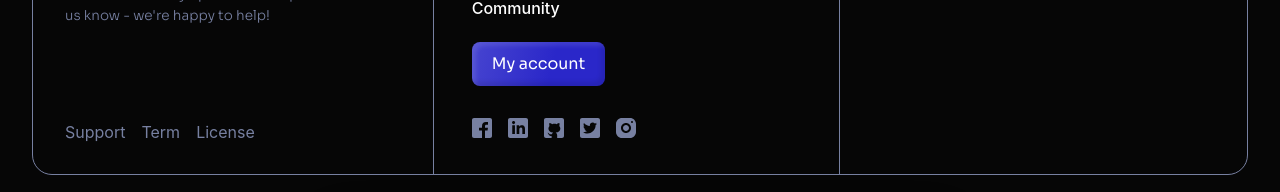
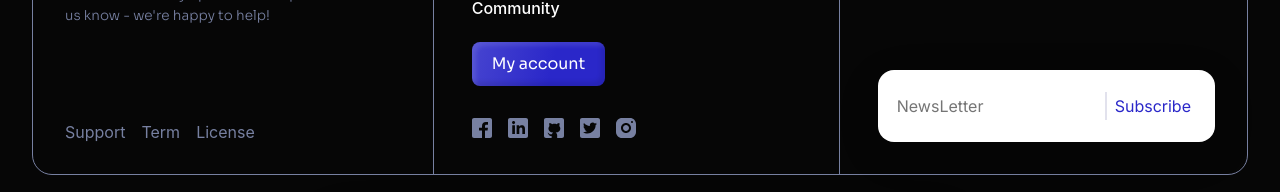
Before and after one commit to MichalJankowsk/nifty-landing, a Next.js app: page / in a window 1280 px wide. Shown: the part 277-469 px from the top of the page. Built offline with nearby package versions, Linux system fonts and the light colour scheme.

Commit message:
Create Newsletter Field (#18)

```diff
--- a/package.json
+++ b/package.json
@@ -21,7 +21,6 @@
     "eslint-plugin-react": "^7.32.2",
     "eslint-plugin-react-hooks": "^4.6.0",
     "prettier": "^2.8.4",
-    "formik": "^2.2.9",
     "next": "12",
     "next-redux-wrapper": "^8.0.0",
     "react": "^18.2.0",
--- /dev/null
+++ b/src/components/field/Field.js
@@ -0,0 +1,40 @@
+import { useState } from 'react'
+import PropTypes from 'prop-types'
+import clsx from 'clsx'
+
+import stl from './Field.module.scss'
+
+const Field = ({ customClass }) => {
+  const [inputVal, setInputVal] = useState('')
+
+  return (
+    <form
+      className={clsx(stl.container, customClass)}
+      onSubmit={e => {
+        e.preventDefault()
+        setInputVal('')
+      }}
+    >
+      <div className={stl.inputBox}>
+        <input
+          type="email"
+          value={inputVal}
+          onChange={e => setInputVal(e.target.value)}
+          placeholder="NewsLetter"
+          pattern="[a-z0-9._%+-]+@[a-z0-9.-]+\.[a-z]{2,4}$"
+          required
+        />
+      </div>
+
+      <button className={stl.iconBox} type="submit">
+        Subscribe
+      </button>
+    </form>
+  )
+}
+
+Field.propTypes = {
+  customClass: PropTypes.string,
+}
+
+export default Field
--- /dev/null
+++ b/src/components/field/Field.module.scss
@@ -0,0 +1,48 @@
+@import 'styles/common';
+
+.font {
+  font-family: 'Inter', sans-serif;
+  font-weight: 400;
+  font-size: 1rem;
+  line-height: 150%;
+}
+
+.container {
+  @extend .spaceBetween;
+  max-width: 540px;
+  width: 100%;
+  padding: 1rem;
+  border-radius: 1rem;
+  background-color: $white;
+  box-shadow: 0px 12px 45px $tBlack;
+  position: relative;
+}
+
+.inputBox {
+  width: 80%;
+
+  input {
+    @extend .clearStyles, .font;
+    width: 100%;
+    padding: 0.15rem;
+    color: $black;
+    border-right: 2px solid $veryLightGray;
+
+    &::-webkit-input-placeholder,
+    &::-moz-placeholder {
+      color: $secondaryGray;
+    }
+  }
+}
+
+.iconBox {
+  @extend .clearStyles, .flexCenter, .font;
+  padding: 0.5rem;
+  color: $primaryBlue;
+  border-radius: 8px;
+  cursor: pointer;
+
+  &:hover {
+    background-color: $veryPaleBlue;
+  }
+}
--- /dev/null
+++ b/src/components/field/index.js
@@ -0,0 +1,3 @@
+import Field from './Field'
+
+export default Field
--- a/src/components/footer/Footer.js
+++ b/src/components/footer/Footer.js
@@ -4,6 +4,7 @@ import clsx from 'clsx'
 
 import Button from 'components/button'
 import Para from 'components/para'
+import Field from 'components/field'
 
 import LightLogo from 'assets/svg/logo.svg'
 import DarkLogo from 'assets/svg/darkmode-logo.svg'
@@ -71,7 +72,7 @@ const Footer = ({ customClass }) => {
           space. Don&apos;t miss out - join our community today!
         </Para>
 
-        {/* <Searchbar /> */}
+        <Field />
       </div>
     </footer>
   )
--- a/src/components/search-bar/SearchBar.module.scss
+++ b/src/components/search-bar/SearchBar.module.scss
@@ -76,6 +76,7 @@
   background-color: $white;
   border-radius: 8px;
   box-shadow: 0px 12px 45px $tBlack;
+  z-index: 1;
 
   &:not(.show) {
     display: none;
```
